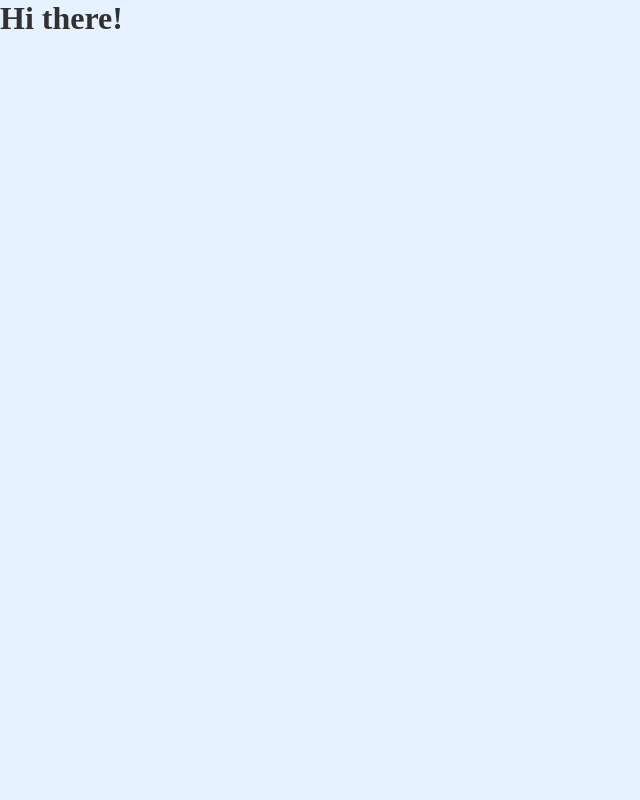
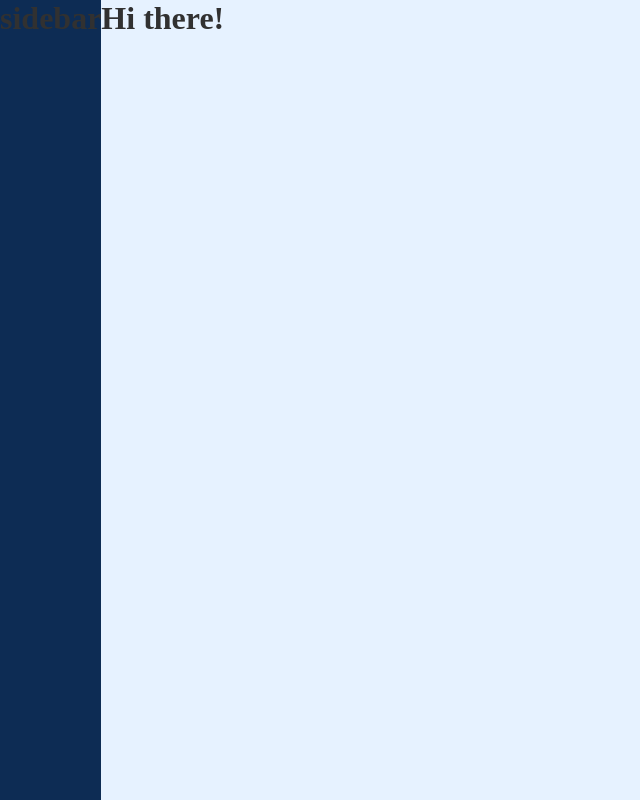
Before and after one commit to iago-mendes/stemguy, a Next.js app: page / in a window 1280 px wide. Shown: the whole page, without its empty margins (0-640 px from the left). Built offline with nearby package versions, Linux system fonts and the light colour scheme.

Commit message:
start sidebar

```diff
--- /dev/null
+++ b/src/components/Sidebar.tsx
@@ -0,0 +1,13 @@
+// @ts-nocheck
+import Container from '../styles/components/Sidebar'
+
+const Sidebar: React.FC = () =>
+{
+  return (
+    <Container clicked={true}>
+      <h1>sidebar</h1>
+    </Container>
+  )
+}
+
+export default Sidebar
--- a/src/pages/_app.tsx
+++ b/src/pages/_app.tsx
@@ -1,5 +1,6 @@
 import { AppProps } from 'next/app'
 import { ThemeProvider } from 'styled-components'
+import Sidebar from '../components/Sidebar'
 
 import GlobalStyle from '../styles/global'
 import theme from '../styles/theme'
@@ -8,6 +9,7 @@ const MyApp: React.FC<AppProps> = ({ Component, pageProps }) =>
 {
   return (
     <ThemeProvider theme={theme}>
+      <Sidebar />
       <Component {...pageProps} />
       <GlobalStyle />
     </ThemeProvider>
--- /dev/null
+++ b/src/styles/components/Sidebar.ts
@@ -0,0 +1,10 @@
+// @ts-nocheck
+import styled from "styled-components";
+
+const Container = styled.div`
+  background-color: ${props => props.theme.colors.primary};
+  height: 100vh;
+  width: ${props => props.clicked ? 400 : 50};
+`
+
+export default Container
--- a/src/styles/global.ts
+++ b/src/styles/global.ts
@@ -12,4 +12,9 @@ export default createGlobalStyle`
     background-color: ${props => props.theme.colors.background};
     color: ${props => props.theme.colors.text};
   }
+
+  #__next
+  {
+    display: flex;
+  }
 `
```
Also changed, not shown: src/assets/logo.svg (added).
